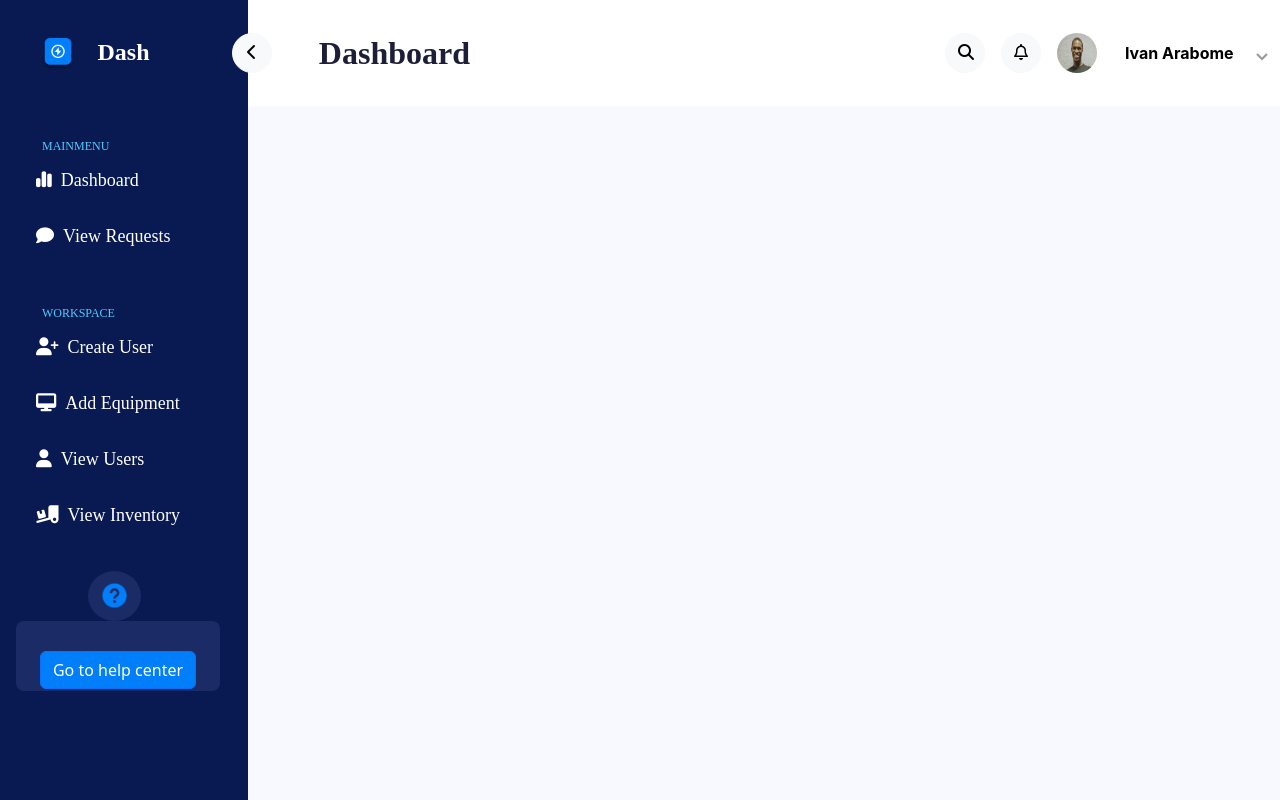
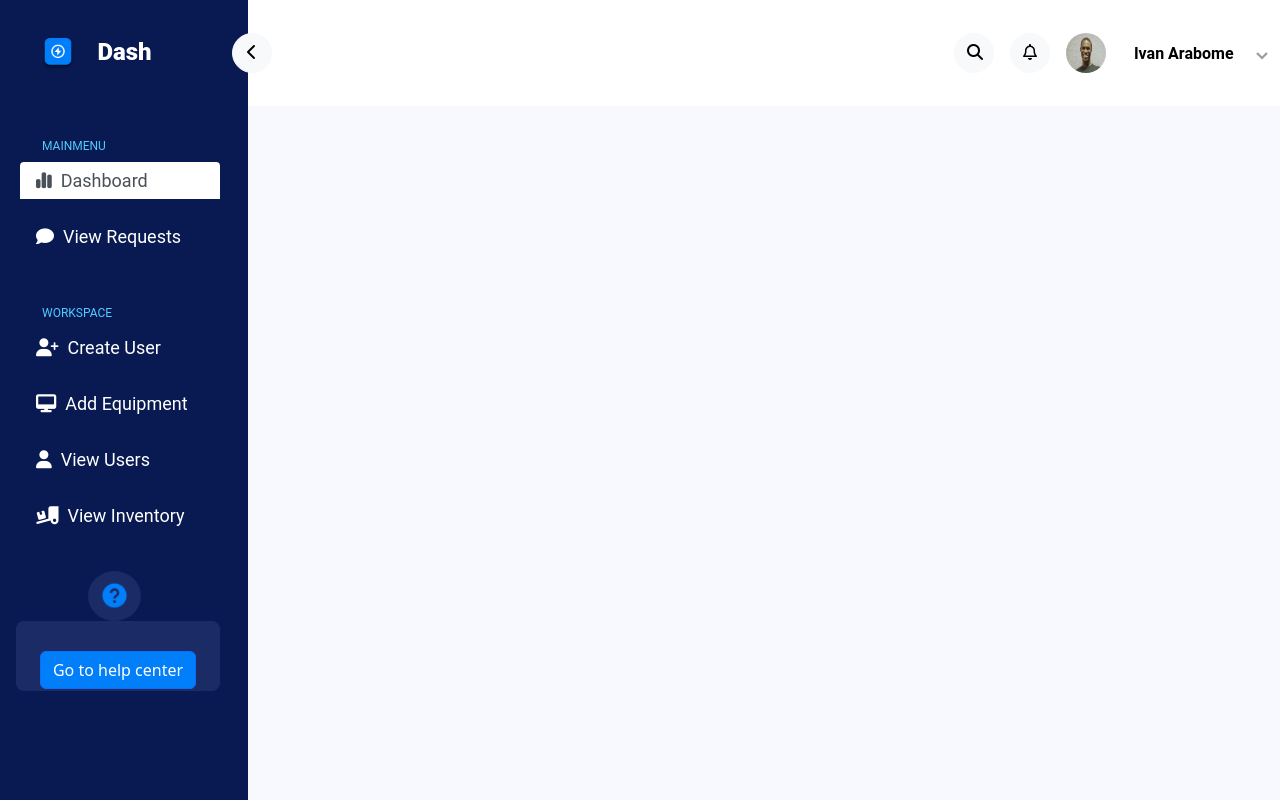
Before and after one commit to arabomeivan/Admin-Dashboard, a Vue app: page / in a window 1280 px wide. Shown: the top 800 px of the page. Built offline with nearby package versions, Linux system fonts and the light colour scheme.

Commit message:
used an appropriate algorithm to change titles whenever a tab is clicked

```diff
--- a/src/App.vue
+++ b/src/App.vue
@@ -4,7 +4,7 @@
 <div class="row groupcontainer">
     <!--Sidebar Container-->
   <div class="col-md-6 sidebarcontainer">
-    <Sidebar :navbartitle="navbartitle" />
+    <Sidebar />
   </div>
 
 <!--Partition holding navbar and content-->
--- a/src/components/Navbar.vue
+++ b/src/components/Navbar.vue
@@ -10,7 +10,7 @@
 
     <div class="row navbartitle">
       <div class="col-md-12">
-        {{this.$store.state.navbar.title}}
+        {{ pageName }}
       </div>
     </div>
 
@@ -52,7 +52,37 @@
 
 export default
 {
-   props:['navbartitle']
+  data() {
+    return {
+
+    }
+  },
+  computed: {
+
+    pageName() {
+      if (this.$route.path == '/user') {
+        return 'Create User';
+      }
+      if (this.$route.path == '/charts') {
+        return 'Dashboard';
+      }
+      if (this.$route.path == '/inventory') {
+        return 'View Inventory';
+      }
+      if (this.$route.path == '/request') {
+        return 'View Requests';
+      }
+      if (this.$route.path == '/view_users') {
+        return 'View Users';
+      }
+      if (this.$route.path == '/equipments') {
+        return 'View Equipments';
+      }
+
+
+      return '';
+    }
+  }
 
 }
 
@@ -84,7 +114,7 @@ export default
 /**Giving dashboard a style */
 #navcontent
 {
-  font-family: 'Gilroy';
+  font-family: 'Roboto';
 font-style: normal;
 font-weight: 700;
 font-size: 32px;
@@ -117,7 +147,7 @@ color: #1C1F37;
   margin-left: 16px;
   width: auto;
   height: 19px;
-  font-family: 'Inter';
+  font-family: 'Roboto';
   font-style: normal;
   font-weight: 700;
   font-size: 16px;
--- a/src/components/Sidebar.vue
+++ b/src/components/Sidebar.vue
@@ -32,12 +32,12 @@
   <ul class="nav nav-tabs flex-column">
 
     <!--Tab for dashboard-->
-  <li class="nav-item" @click="this.$store.state.navbar.title ='Dashboard' ">
-    <router-link to="/charts" class="nav-link"><i class="fa-solid fa-chart-simple"></i>&nbsp;&nbsp;<span id="nav-text">Dashboard</span></router-link>
+  <li class="nav-item">
+    <router-link to="/charts" class="nav-link active"><i class="fa-solid fa-chart-simple"></i>&nbsp;&nbsp;<span id="nav-text">Dashboard</span></router-link>
   </li>
 
 <!--Inbox-->
-  <li class="nav-item" @click="this.$store.state.navbar.title ='View Requests' ">
+  <li class="nav-item">
     <router-link to="/request" class="nav-link"><i class="fa-sharp fa-solid fa-comment"></i>&nbsp;&nbsp;<span id="nav-text">View Requests</span></router-link>
   </li>
 </ul>
@@ -54,22 +54,22 @@
 <ul class="nav nav-tabs flex-column">
 
 <!--add user-->
-<li class="nav-item"   @click=" this.$store.state.navbar.title = 'Create User' ">
+<li class="nav-item">
   <router-link to="/user" class="nav-link" ><i class="fa-solid fa-user-plus"></i>&nbsp;&nbsp;<span id="nav-text">Create User</span></router-link>
 </li>
 
 <!--add equipment-->
-<li class="nav-item" @click=" this.$store.state.navbar.title = 'Add Equipment' ">
+<li class="nav-item">
   <router-link to="/equipments" class="nav-link"><i class="fa-solid fa-desktop"></i>&nbsp;&nbsp;<span id="nav-text">Add Equipment</span></router-link>
 </li>
 
 <!--view users-->
-<li class="nav-item" @click=" this.$store.state.navbar.title = 'View Users' ">
+<li class="nav-item">
   <router-link to="/view_users" class="nav-link"><i class="fa-solid fa-user"></i>&nbsp;&nbsp;<span id="nav-text">View Users</span></router-link>
 </li>
 
 <!--view inventory-->
-<li class="nav-item" @click=" this.$store.state.navbar.title = 'View Inventory' ">
+<li class="nav-item">
   <router-link to="/inventory" class="nav-link"><i class="fa-solid fa-truck-ramp-box"></i>&nbsp;&nbsp;<span id="nav-text">View Inventory</span></router-link>
 </li>
 </ul>
@@ -105,7 +105,7 @@
 
 export default
 {
-   props:[ 'navbartitle']
+
 
 
 }
@@ -126,7 +126,7 @@ margin-top: 38px;
 
 .dash
 {
-font-family: 'Gilroy';
+font-family: 'Roboto';
 font-style: normal;
 font-weight: 800;
 font-size: 24px;
@@ -143,7 +143,7 @@ height: auto;
 margin-left: 30px;
 margin-top: 61px;
 
-font-family: 'Gilroy';
+font-family: 'Roboto';
 font-style: normal;
 font-weight: 400;
 font-size: 12px;
@@ -159,7 +159,7 @@ height: auto;
 margin-left: 30px;
 margin-top: 32px;
 
-font-family: 'Gilroy';
+font-family: 'Roboto';
 font-style: normal;
 font-weight: 400;
 font-size: 12px;
@@ -172,7 +172,7 @@ color: #51CBFF;
   width: 200px;
   height: 56px;
   margin-left: 20px;
-  font-family: 'Gilroy';
+  font-family: 'Roboto';
 font-style: normal;
 font-weight: 400;
 font-size: 18px;
--- a/src/views/User.vue
+++ b/src/views/User.vue
@@ -4,38 +4,53 @@
     <div class="row component_title">
         <div class="col-md-12">
 
-          <div class="input-group mb-3">
-  <span class="input-group-text" id="basic-addon1">@</span>
-  <input type="text" class="form-control" placeholder="Username" aria-label="Username" aria-describedby="basic-addon1">
+<!--Form to validate fields-->
+<form action="">
+
+
+  <div class="mb-3">
+  <label for="exampleFormControlInput1" class="form-label">First Name</label>
+  <input type="text" class="form-control" id="firstname" placeholder="First Name">
 </div>
 
-<div class="input-group mb-3">
-  <input type="text" class="form-control" placeholder="Recipient's username" aria-label="Recipient's username" aria-describedby="basic-addon2">
-  <span class="input-group-text" id="basic-addon2">@example.com</span>
+<div class="mb-3">
+  <label for="exampleFormControlInput1" class="form-label">Last Name</label>
+  <input type="text" class="form-control" id="lastname" placeholder="Last Name">
 </div>
 
-<label for="basic-url" class="form-label">Your vanity URL</label>
-<div class="input-group mb-3">
-  <span class="input-group-text" id="basic-addon3">https://example.com/users/</span>
-  <input type="text" class="form-control" id="basic-url" aria-describedby="basic-addon3">
+<div class="mb-3">
+  <label for="exampleFormControlInput1" class="form-label">Email Addres</label>
+  <input type="email" class="form-control" id="email" placeholder="Email Address">
 </div>
 
-<div class="input-group mb-3">
-  <span class="input-group-text">$</span>
-  <input type="text" class="form-control" aria-label="Amount (to the nearest dollar)">
-  <span class="input-group-text">.00</span>
+<div class="mb-3">
+  <label for="exampleFormControlInput1" class="form-label">Phone Number</label>
+  <input type="email" class="form-control" id="phonenumber" placeholder="Phone Number">
 </div>
 
-<div class="input-group mb-3">
-  <input type="text" class="form-control" placeholder="Username" aria-label="Username">
-  <span class="input-group-text">@</span>
-  <input type="text" class="form-control" placeholder="Server" aria-label="Server">
-</div>
+<div class=" mb-3">
+  <label for="status">Department</label>
+        <select class="form-select" aria-label="Default select example" id="department">
+                      <option value="Human Resources">Human Resources</option>
+                      <option value="Information Technology">Information Technology</option>
+                      <option value="Marketing">Marketing</option>
+                      <option value="Operations">Operations</option>
+                      <option value="Accounting">Accounting</option>
+          </select>
 
-<div class="input-group">
-  <span class="input-group-text">With textarea</span>
-  <textarea class="form-control" aria-label="With textarea"></textarea>
-</div>
+        </div>
+
+<div class=" mb-3">
+  <label for="status">Status</label>
+        <select class="form-select" aria-label="Default select example" id="status">
+                      <option value="Junior Staff ">Junior Staff</option>
+                      <option value="Senior Staff">Senior Staff</option>
+                      <option value="Head of Department">Head of Department</option>
+          </select>
+
+        </div>
+
+</form>
         </div>
     </div>
 
@@ -55,4 +70,7 @@ font-weight: 700;
 font-size: 32px;
 line-height: 39px;
 }
+
+
+
 </style>
--- a/src/views/Viewusers.vue
+++ b/src/views/Viewusers.vue
@@ -18,7 +18,7 @@
 <style scoped>
 .component_title{
 
-font-family: 'Gilroy';
+font-family: 'Roboto';
 font-style: normal;
 font-weight: 700;
 font-size: 32px;
```
Also changed, not shown: public/Assets/Css/bootsrap.css.
